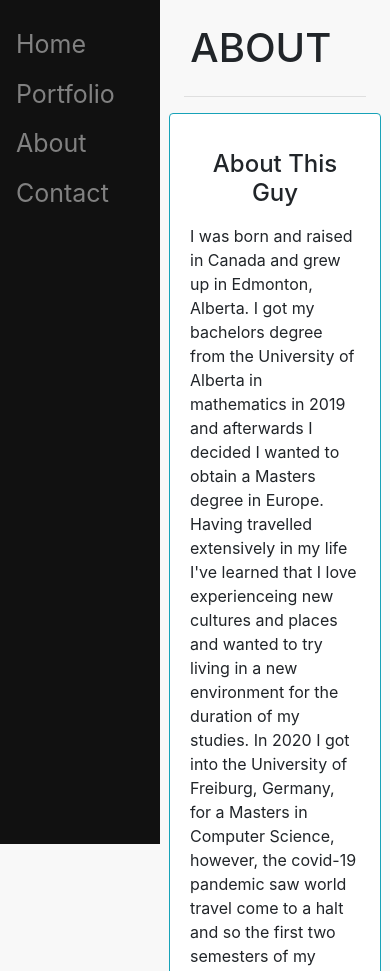
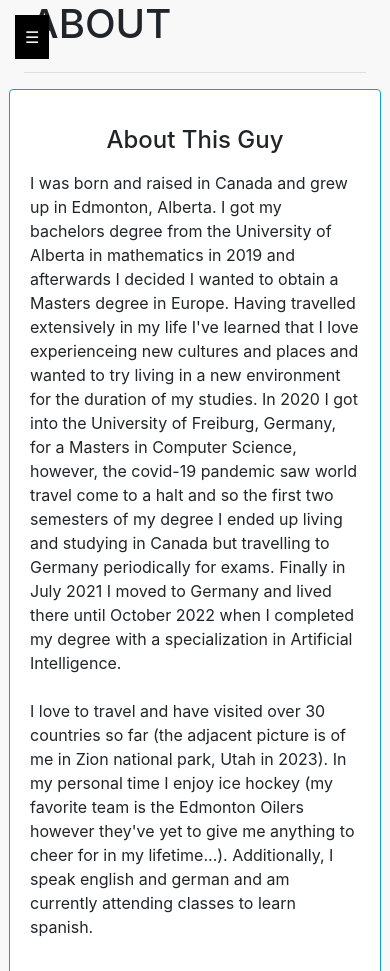
Before and after one commit to jb994/jsite, a Django app: page /about in a window 390 px wide. Shown: the top 971 px of the page. Run offline with Django 4.2, Linux system fonts and the light colour scheme.

Commit message:
Made it so that my website's menu bar now restracts when on smaller screens. Now works for mobile

```diff
--- a/base/templates/base/base.html
+++ b/base/templates/base/base.html
@@ -5,36 +5,85 @@
 <!DOCTYPE html>
 <html>
 <head>
-	<style type="text/css">
+    <style>
+        /* Sidebar styles */
         .sidenav {
-			height:100%;
-			width:160px;
+            height: 100%;
+            width: 160px;
             position: fixed;
-			z-index:1;
-			top:0;
-			left:0;
-			background-color:#111;
-			overflow-x: :hidden;
-			padding-top:20px;
+            top: 0;
+            left: 0;
+            background-color: #111;
+            padding-top: 20px;
+            transition: transform 0.3s ease-in-out;
         }
 
         .sidenav a {
-			padding:6px 4px 6px 16px;
+            padding: 10px 16px;
             text-decoration: none;
-			font-size:25px;
+            font-size: 25px;
             color: #818181;
-			display:block;
+            display: block;
         }
 
-		.sidenav a:hover{
-			color:#f1f1f1;
+        .sidenav a:hover {
+            color: #f1f1f1;
         }
 
-		.main{
-			margin-left:80px;
+        .main {
+            margin-left: 180px;
             padding: 0px 12px;
+            transition: margin-left 0.3s, width 0.3s;
+            width: calc(100% - 180px);
         }
 
+        /* Hide sidebar on mobile */
+        .sidenav.hidden {
+            transform: translateX(-100%);
+        }
+
+        .main.full {
+            margin-left: 0;
+            width: 100%;
+        }
+
+        /* Toggle button */
+        .menu-toggle {
+            display: none;
+            position: fixed;
+            top: 15px;
+            left: 15px;
+            background: #000;
+            color: white;
+            padding: 10px;
+            border: none;
+            cursor: pointer;
+            z-index: 3;
+        }
+
+        /* Show toggle button on small screens */
+        @media (max-width: 768px) {
+            .menu-toggle {
+                display: block;
+            }
+            .sidenav {
+                transform: translateX(-100%);
+            }
+            .sidenav.open {
+                transform: translateX(0);
+            }
+            .menu-toggle.open {
+                left: 170px; /* Move button out of the way when menu is open */
+            }
+            .main {
+                margin-left: 0;
+                width: 100%;
+            }
+            .main.shifted {
+                margin-left: 180px;
+                width: calc(100% - 180px);
+            }
+        }
     </style>
 
     <title>Jack Brons</title>
@@ -43,19 +92,40 @@
     <meta name="viewport" content="width=device-width, initial-scale=1, shrink-to-fit=no">
 
     <link rel="stylesheet" href="https://cdn.jsdelivr.net/npm/bootstrap@4.4.1/dist/css/bootstrap.min.css" integrity="sha384-Vkoo8x4CGsO3+Hhxv8T/Q5PaXtkKtu6ug5TOeNV6gBiFeWPGFN9MuhOf23Q9Ifjh" crossorigin="anonymous">
-
 </head>
 <body>
-	<div class="sidenav">
+    <!-- Toggle button -->
+    <button class="menu-toggle" id="menuButton" onclick="toggleMenu()">☰</button>
+
+    <!-- Sidebar -->
+    <div class="sidenav" id="sidebar">
         <a href="/">Home</a>
         <a href="/portfolio">Portfolio</a>
-		<!-- <a href="/polls">Polls</a> -->
         <a href="/about">About</a>
         <a href="/contact">Contact</a>
     </div>
-	<br>
-	<div class="main", id="content", name="content">
+
+    <!-- Main Content -->
+    <div class="main" id="content">
         {% block content %}
         {% endblock %}
     </div>
+
+    <script>
+        function toggleMenu() {
+            let sidebar = document.getElementById("sidebar");
+            let content = document.getElementById("content");
+            let menuButton = document.getElementById("menuButton");
+
+            sidebar.classList.toggle("open");
+            menuButton.classList.toggle("open");
+
+            if (sidebar.classList.contains("open")) {
+                content.classList.add("shifted");
+            } else {
+                content.classList.remove("shifted");
+            }
+        }
+    </script>
 </body>
+</html>
```
Lines whose indentation alone changed are shown as unchanged.
